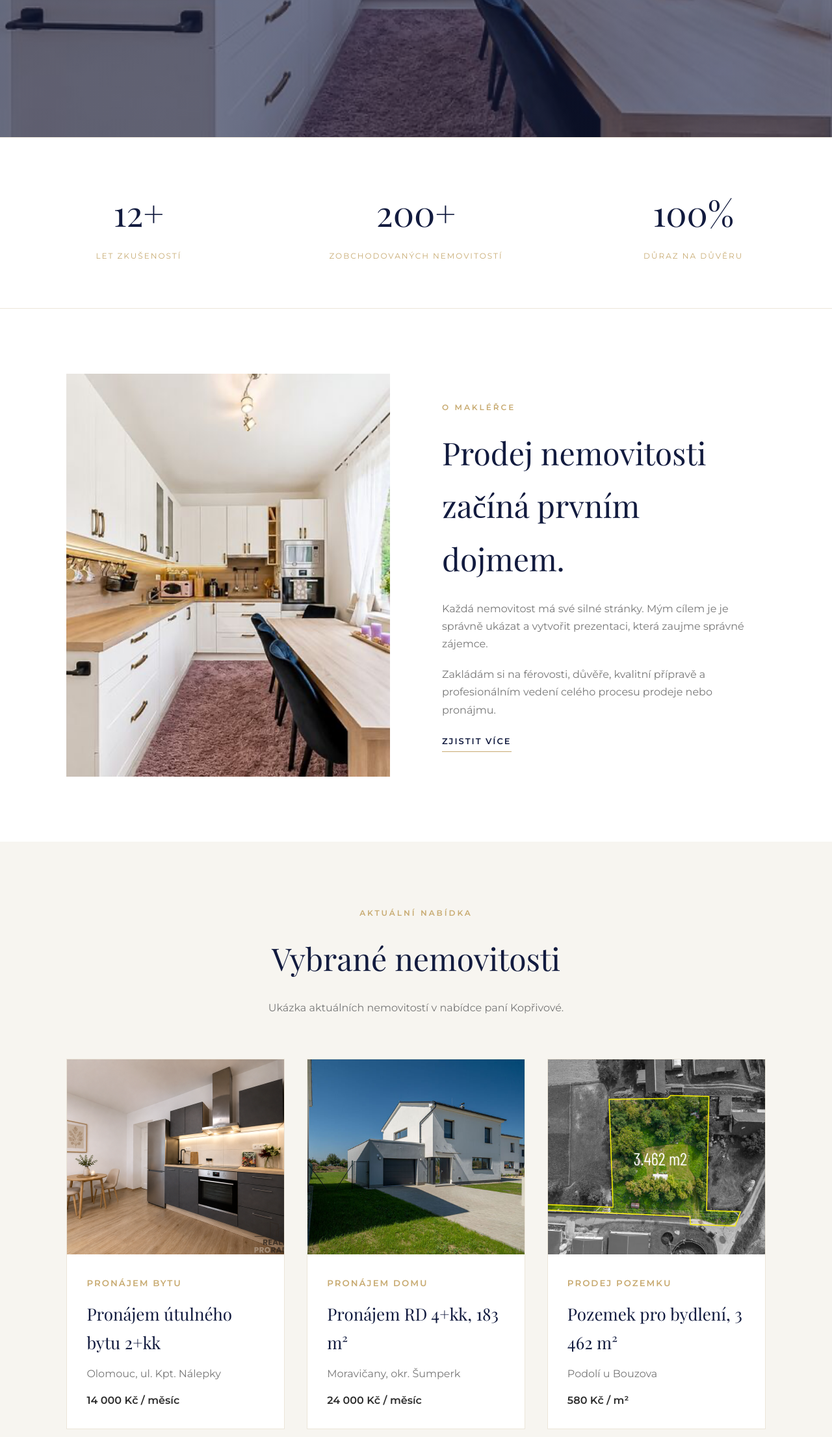
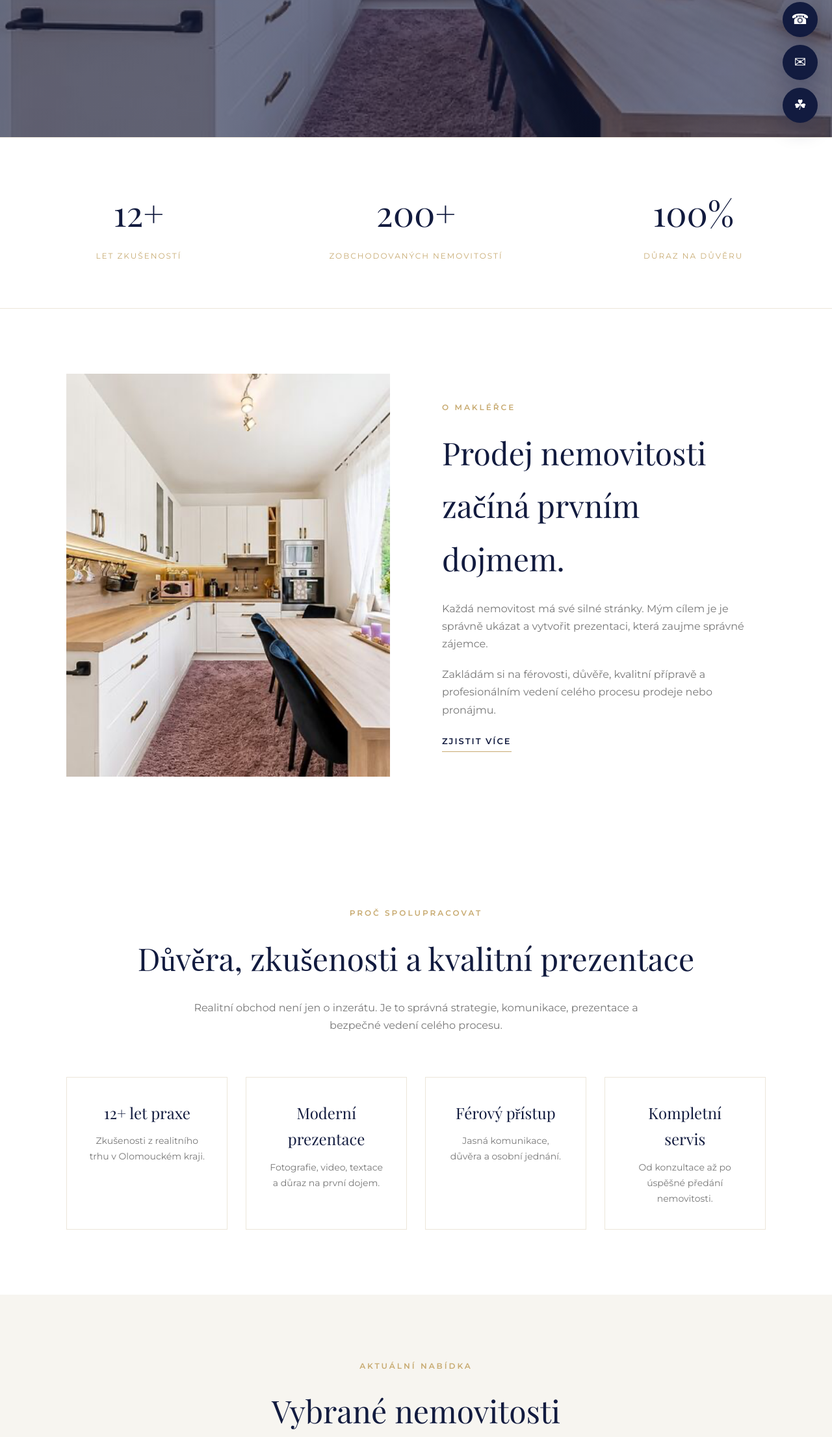
Before and after one commit to takashitadag/Kamila, a plain HTML site: page index.html in a window 1280 px wide. Shown: the part 589-2800 px from the top of the page at 65% size. Drawn offline with nearby package versions, Linux system fonts and the light colour scheme.

Commit message:
Update index.html

```diff
--- a/index.html
+++ b/index.html
@@ -5,12 +5,14 @@
 <meta charset="UTF-8">
 <meta name="viewport" content="width=device-width, initial-scale=1.0">
 
-<title>Kamila Kopřivová | Realitní makléřka</title>
+<title>Kamila Kopřivová | Realitní makléřka Olomoucký kraj</title>
+<meta name="description" content="Ing. Kamila Kopřivová – realitní makléřka pro Olomoucký kraj. Prodej, pronájem, ocenění nemovitostí a profesionální prezentace.">
+<meta name="keywords" content="realitní makléřka Olomouc, prodej nemovitosti Olomouc, pronájem bytu Olomouc, ocenění nemovitosti, Kamila Kopřivová">
+<meta name="author" content="Ing. Kamila Kopřivová">
 
 <link href="https://fonts.googleapis.com/css2?family=Montserrat:wght@300;400;500;600&family=Playfair+Display:wght@400;500&display=swap" rel="stylesheet">
 
 <style>
-
 :root{
 --white:#ffffff;
 --soft:#f7f5f0;
@@ -22,15 +24,9 @@
 --border:#ece6da;
 }
 
-*{
-margin:0;
-padding:0;
-box-sizing:border-box;
-}
+*{margin:0;padding:0;box-sizing:border-box;}
 
-html{
-scroll-behavior:smooth;
-}
+html{scroll-behavior:smooth;}
 
 body{
 font-family:"Montserrat",sans-serif;
@@ -51,41 +47,23 @@ display:block;
 }
 
 @keyframes fadeUp{
-from{
-opacity:0;
-transform:translateY(35px);
-}
-to{
-opacity:1;
-transform:translateY(0);
-}
+from{opacity:0;transform:translateY(35px);}
+to{opacity:1;transform:translateY(0);}
 }
 
 @keyframes fadeIn{
-from{
-opacity:0;
-}
-to{
-opacity:1;
-}
+from{opacity:0;}
+to{opacity:1;}
 }
 
 @keyframes slowZoom{
-from{
-transform:scale(1);
-}
-to{
-transform:scale(1.08);
-}
+from{transform:scale(1);}
+to{transform:scale(1.08);}
 }
 
 @keyframes lineGrow{
-from{
-width:0;
-}
-to{
-width:120px;
-}
+from{width:0;}
+to{width:120px;}
 }
 
 .animate{
@@ -123,13 +101,9 @@ white-space:nowrap;
 transition:.35s ease;
 }
 
-.logo:hover{
-letter-spacing:4px;
-}
+.logo:hover{letter-spacing:4px;}
 
-.logo span{
-color:var(--gold-light);
-}
+.logo span{color:var(--gold-light);}
 
 nav{
 display:flex;
@@ -160,13 +134,8 @@ background:var(--gold-light);
 transition:.35s;
 }
 
-nav a:hover{
-color:var(--gold-light);
-}
-
-nav a:hover::after{
-width:100%;
-}
+nav a:hover{color:var(--gold-light);}
+nav a:hover::after{width:100%;}
 
 .menu-circle{
 width:64px;
@@ -196,13 +165,8 @@ background:var(--navy);
 position:absolute;
 }
 
-.menu-circle span::before{
-transform:translateY(-8px);
-}
-
-.menu-circle span::after{
-transform:translateY(8px);
-}
+.menu-circle span::before{transform:translateY(-8px);}
+.menu-circle span::after{transform:translateY(8px);}
 
 .hero{
 height:100vh;
@@ -237,9 +201,7 @@ background:rgba(18,27,63,.58);
 z-index:-1;
 }
 
-.hero-content{
-max-width:1050px;
-}
+.hero-content{max-width:1050px;}
 
 .hero h1{
 font-size:82px;
@@ -287,18 +249,14 @@ transition:.35s ease;
 font-weight:600;
 }
 
-.btn:hover{
-transform:translateY(-3px);
-}
+.btn:hover{transform:translateY(-3px);}
 
 .btn-light{
 background:white;
 color:var(--navy);
 }
 
-.btn-light:hover{
-background:var(--gold-light);
-}
+.btn-light:hover{background:var(--gold-light);}
 
 .btn-outline{
 border:1px solid white;
@@ -310,9 +268,7 @@ background:white;
 color:var(--navy);
 }
 
-section{
-padding:100px 8%;
-}
+section{padding:100px 8%;}
 
 .section-label{
 text-align:center;
@@ -354,9 +310,7 @@ background:white;
 transition:.35s ease;
 }
 
-.stat:hover{
-background:var(--soft);
-}
+.stat:hover{background:var(--soft);}
 
 .stat h2{
 font-size:54px;
@@ -390,9 +344,7 @@ object-fit:cover;
 transition:1s ease;
 }
 
-.about-image:hover img{
-transform:scale(1.06);
-}
+.about-image:hover img{transform:scale(1.06);}
 
 .about-text .section-label,
 .about-text .section-title{
@@ -404,9 +356,41 @@ color:var(--muted);
 margin-bottom:20px;
 }
 
-.properties{
-background:var(--soft);
+.why{
+background:white;
 }
+
+.why-grid{
+display:grid;
+grid-template-columns:repeat(4,1fr);
+gap:28px;
+}
+
+.why-card{
+border:1px solid var(--border);
+padding:34px;
+text-align:center;
+transition:.35s ease;
+background:white;
+}
+
+.why-card:hover{
+transform:translateY(-8px);
+box-shadow:0 24px 60px rgba(18,27,63,.08);
+}
+
+.why-card h3{
+font-size:24px;
+color:var(--navy);
+margin-bottom:12px;
+}
+
+.why-card p{
+color:var(--muted);
+font-size:14px;
+}
+
+.properties{background:var(--soft);}
 
 .property-grid{
 display:grid;
@@ -433,13 +417,9 @@ object-fit:cover;
 transition:.7s ease;
 }
 
-.property:hover img{
-transform:scale(1.06);
-}
+.property:hover img{transform:scale(1.06);}
 
-.property-content{
-padding:30px;
-}
+.property-content{padding:30px;}
 
 .property small{
 color:var(--gold);
@@ -498,13 +478,9 @@ margin:auto;
 line-height:1.35;
 }
 
-.quote span{
-color:var(--gold-light);
-}
+.quote span{color:var(--gold-light);}
 
-.contact{
-background:var(--soft);
-}
+.contact{background:var(--soft);}
 
 .contact-box{
 max-width:850px;
@@ -544,6 +520,36 @@ background:var(--navy);
 color:white;
 }
 
+.floating-contact{
+position:fixed;
+right:22px;
+bottom:22px;
+z-index:2000;
+display:flex;
+flex-direction:column;
+gap:12px;
+}
+
+.floating-contact a{
+width:54px;
+height:54px;
+border-radius:50%;
+background:var(--navy);
+color:white;
+display:flex;
+align-items:center;
+justify-content:center;
+text-decoration:none;
+font-size:22px;
+box-shadow:0 12px 30px rgba(18,27,63,.25);
+transition:.35s ease;
+}
+
+.floating-contact a:hover{
+background:var(--gold);
+transform:translateY(-4px);
+}
+
 footer{
 background:var(--navy);
 color:white;
@@ -554,7 +560,6 @@ letter-spacing:1px;
 }
 
 @media(max-width:1100px){
-
 header{
 display:flex;
 flex-direction:column;
@@ -580,51 +585,36 @@ background:rgba(255,255,255,.12);
 padding:7px 10px;
 }
 
-nav a::after{
-display:none;
-}
+nav a::after{display:none;}
 
-.menu-circle{
-display:none;
-}
+.menu-circle{display:none;}
 
-.hero h1{
-font-size:56px;
-}
+.hero h1{font-size:56px;}
 
-.about{
-grid-template-columns:1fr;
-}
+.about{grid-template-columns:1fr;}
 
-.property-grid{
+.property-grid,
+.why-grid{
 grid-template-columns:1fr 1fr;
 }
 
-.stats{
-grid-template-columns:1fr;
-}
+.stats{grid-template-columns:1fr;}
 }
 
 @media(max-width:768px){
-
-.hero{
-min-height:650px;
-}
+.hero{min-height:650px;}
 
 .hero h1{
 font-size:40px;
 letter-spacing:4px;
 }
 
-.section-title{
-font-size:36px;
-}
+.section-title{font-size:36px;}
 
-.about-image{
-height:420px;
-}
+.about-image{height:420px;}
 
-.property-grid{
+.property-grid,
+.why-grid{
 grid-template-columns:1fr;
 }
 
@@ -632,22 +622,23 @@ grid-template-columns:1fr;
 background-attachment:scroll;
 }
 
-.quote h2{
-font-size:34px;
-}
+.quote h2{font-size:34px;}
 
 .contact-box{
 padding:38px 24px;
 }
 
-section{
-padding:70px 6%;
-}
+section{padding:70px 6%;}
 
 .btn{
 width:100%;
 max-width:310px;
 text-align:center;
+}
+
+.floating-contact{
+right:15px;
+bottom:15px;
 }
 }
 
@@ -657,10 +648,7 @@ text-align:center;
 <body>
 
 <header>
-
-<a href="index.html" class="logo">
-Kamila <span>Kopřivová</span>
-</a>
+<a href="index.html" class="logo">Kamila <span>Kopřivová</span></a>
 
 <nav>
 <a href="index.html">Domů</a>
@@ -671,33 +659,23 @@ Kamila <span>Kopřivová</span>
 <a href="#kontakt">Kontakt</a>
 </nav>
 
-<div class="menu-circle">
-<span></span>
-</div>
-
+<div class="menu-circle"><span></span></div>
 </header>
 
 <section class="hero">
-
 <div class="hero-content">
-
 <h1>Kamila Kopřivová</h1>
-
 <div class="hero-line"></div>
-
 <p>Realitní makléřka pro Olomoucký kraj</p>
 
 <div class="hero-buttons">
 <a href="nemovitosti.html" class="btn btn-light">Aktuální nabídka</a>
 <a href="oceneni-nemovitosti.html" class="btn btn-outline">Ocenění nemovitosti</a>
 </div>
-
 </div>
-
 </section>
 
 <section class="stats">
-
 <div class="stat animate delay-1">
 <h2><span class="counter" data-target="12">0</span>+</h2>
 <p>let zkušeností</p>
@@ -712,59 +690,64 @@ Kamila <span>Kopřivová</span>
 <h2><span class="counter" data-target="100">0</span>%</h2>
 <p>důraz na důvěru</p>
 </div>
-
 </section>
 
 <section class="about">
-
 <div class="about-image animate delay-1">
 <img src="images/IMG_1007.png" alt="Realitní prezentace">
 </div>
 
 <div class="about-text animate delay-2">
+<div class="section-label">O makléřce</div>
+<h2 class="section-title">Prodej nemovitosti začíná prvním dojmem.</h2>
 
-<div class="section-label">
-O makléřce
+<p>Každá nemovitost má své silné stránky. Mým cílem je je správně ukázat a vytvořit prezentaci, která zaujme správné zájemce.</p>
+
+<p>Zakládám si na férovosti, důvěře, kvalitní přípravě a profesionálním vedení celého procesu prodeje nebo pronájmu.</p>
+
+<a href="sluzby.html" class="clean-btn">Zjistit více</a>
+</div>
+</section>
+
+<section class="why">
+<div class="section-label animate delay-1">Proč spolupracovat</div>
+<h2 class="section-title animate delay-2">Důvěra, zkušenosti a kvalitní prezentace</h2>
+<p class="section-subtitle animate delay-3">
+Realitní obchod není jen o inzerátu. Je to správná strategie, komunikace,
+prezentace a bezpečné vedení celého procesu.
+</p>
+
+<div class="why-grid">
+<div class="why-card animate delay-1">
+<h3>12+ let praxe</h3>
+<p>Zkušenosti z realitního trhu v Olomouckém kraji.</p>
 </div>
 
-<h2 class="section-title">
-Prodej nemovitosti začíná prvním dojmem.
-</h2>
-
-<p>
-Každá nemovitost má své silné stránky. Mým cílem je je správně ukázat
-a vytvořit prezentaci, která zaujme správné zájemce.
-</p>
-
-<p>
-Zakládám si na férovosti, důvěře, kvalitní přípravě a profesionálním vedení
-celého procesu prodeje nebo pronájmu.
-</p>
-
-<a href="sluzby.html" class="clean-btn">Zjistit více</a>
-
+<div class="why-card animate delay-2">
+<h3>Moderní prezentace</h3>
+<p>Fotografie, video, textace a důraz na první dojem.</p>
 </div>
 
+<div class="why-card animate delay-3">
+<h3>Férový přístup</h3>
+<p>Jasná komunikace, důvěra a osobní jednání.</p>
+</div>
+
+<div class="why-card animate delay-4">
+<h3>Kompletní servis</h3>
+<p>Od konzultace až po úspěšné předání nemovitosti.</p>
+</div>
+</div>
 </section>
 
 <section class="properties">
-
-<div class="section-label animate delay-1">
-Aktuální nabídka
-</div>
-
-<h2 class="section-title animate delay-2">
-Vybrané nemovitosti
-</h2>
-
-<p class="section-subtitle animate delay-3">
-Ukázka aktuálních nemovitostí v nabídce paní Kopřivové.
-</p>
+<div class="section-label animate delay-1">Aktuální nabídka</div>
+<h2 class="section-title animate delay-2">Vybrané nemovitosti</h2>
+<p class="section-subtitle animate delay-3">Ukázka aktuálních nemovitostí v nabídce paní Kopřivové.</p>
 
 <div class="property-grid">
-
 <div class="property animate delay-1">
-<img src="images/IMG_1006.png" alt="Byt Olomouc">
+<img src="images/IMG_1006.png" alt="Pronájem bytu 2+kk Olomouc">
 <div class="property-content">
 <small>Pronájem bytu</small>
 <h3>Pronájem útulného bytu 2+kk</h3>
@@ -774,7 +757,7 @@ Ukázka aktuálních nemovitostí v nabídce paní Kopřivové.
 </div>
 
 <div class="property animate delay-2">
-<img src="images/IMG_1009.png" alt="Rodinný dům Moravičany">
+<img src="images/IMG_1009.png" alt="Pronájem rodinného domu Moravičany">
 <div class="property-content">
 <small>Pronájem domu</small>
 <h3>Pronájem RD 4+kk, 183 m²</h3>
@@ -784,7 +767,7 @@ Ukázka aktuálních nemovitostí v nabídce paní Kopřivové.
 </div>
 
 <div class="property animate delay-3">
-<img src="images/IMG_1014.png" alt="Pozemek Podolí">
+<img src="images/IMG_1014.png" alt="Prodej pozemku Podolí u Bouzova">
 <div class="property-content">
 <small>Prodej pozemku</small>
 <h3>Pozemek pro bydlení, 3 462 m²</h3>
@@ -792,28 +775,22 @@ Ukázka aktuálních nemovitostí v nabídce paní Kopřivové.
 <strong>580 Kč / m²</strong>
 </div>
 </div>
-
 </div>
 
 <div class="center animate delay-4">
 <a href="nemovitosti.html" class="clean-btn">Zobrazit všechny nemovitosti</a>
 </div>
-
 </section>
 
 <section class="quote">
-
 <h2 class="animate delay-1">
 „První dojem je nejdůležitější.
 <span>Ten opravdu prodává.</span>“
 </h2>
-
 </section>
 
 <section class="contact" id="kontakt">
-
 <div class="contact-box animate delay-1">
-
 <h2>Uvažujete o prodeji nebo pronájmu?</h2>
 
 <p>Ráda s Vámi projdu možnosti a navrhnu nejlepší postup.</p>
@@ -829,10 +806,14 @@ Ukázka aktuálních nemovitostí v nabídce paní Kopřivové.
 <a href="mailto:koprivovakamila@gmail.com" class="btn">Napsat e-mail</a>
 <a href="tel:+420736167321" class="btn">Zavolat</a>
 </div>
+</div>
+</section>
 
+<div class="floating-contact">
+<a href="tel:+420736167321" title="Zavolat">☎</a>
+<a href="mailto:koprivovakamila@gmail.com" title="E-mail">✉</a>
+<a href="https://wa.me/420736167321" title="WhatsApp">☘</a>
 </div>
-
-</section>
 
 <footer>
 © 2026 Kamila Kopřivová | Realitní makléřka
```
